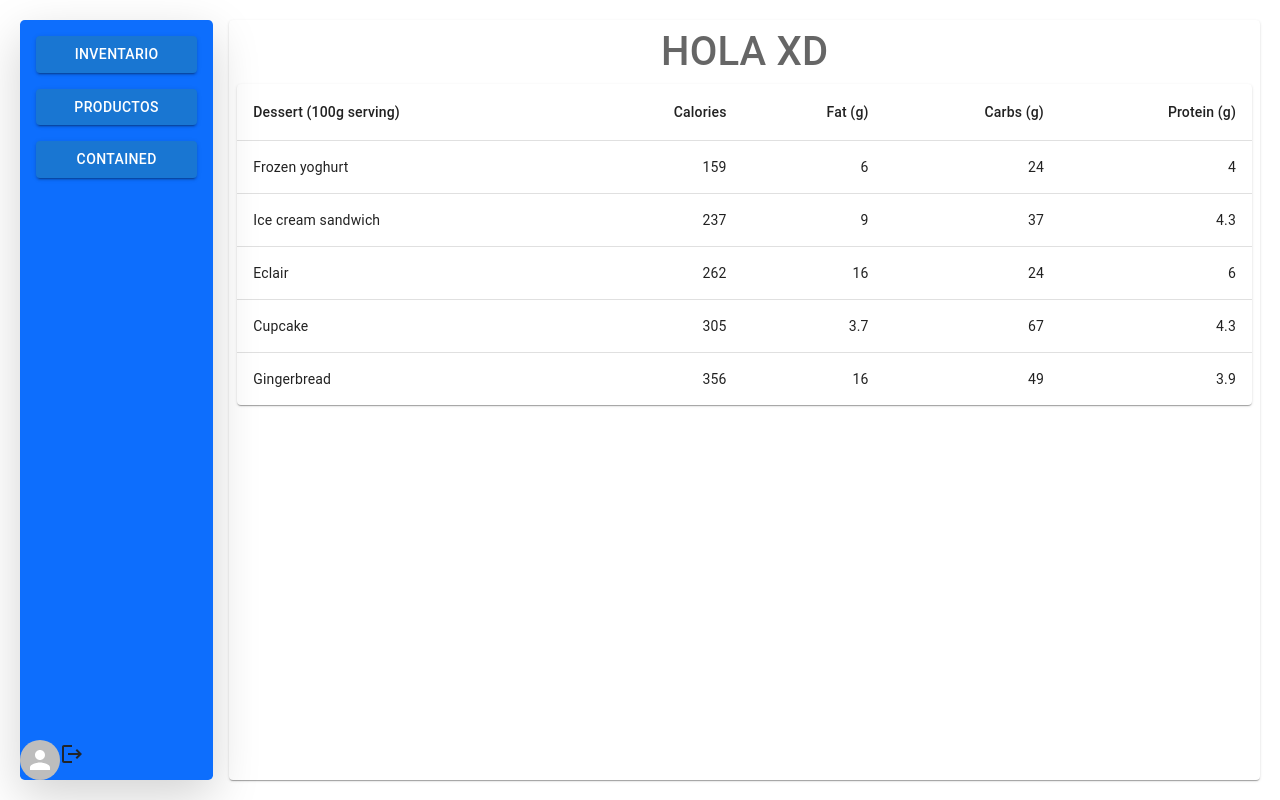
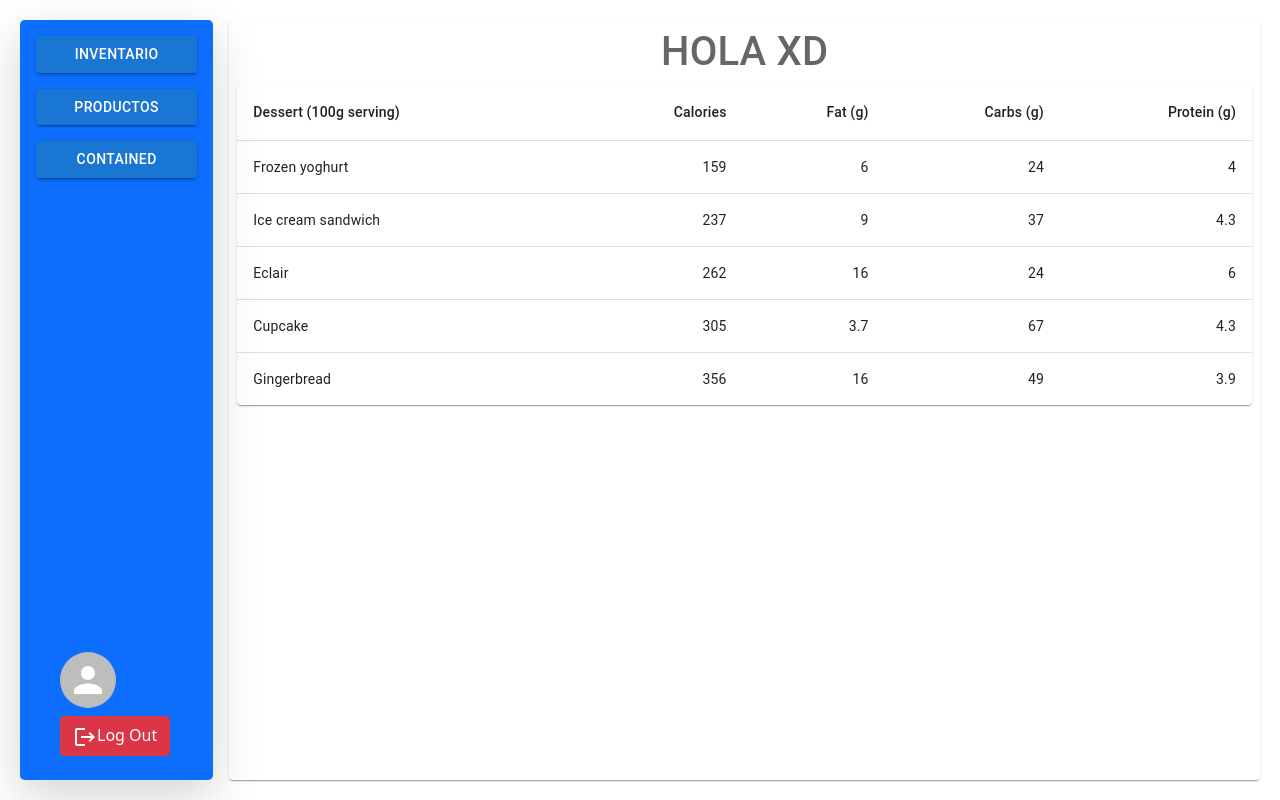
Before and after one commit to MEME-DEVELOP/FrontEnd, a React (Create React App) app in the folder meme-front/: page / in a window 1280 px wide. Built offline with nearby package versions, Linux system fonts and the light colour scheme.

Commit message:
Loggout Button y avatar

```diff
--- a/meme-front/src/components/LeftNavBar.jsx
+++ b/meme-front/src/components/LeftNavBar.jsx
@@ -3,8 +3,7 @@ import "./LeftNavBar.css";
 import Stack from '@mui/material/Stack';
 import Button from '@mui/material/Button';
 import { Avatar, Grid } from "@mui/material";
-import LogoutIcon from '@mui/icons-material/Logout';
-
+import LogoutButton from "./LogoutButton";
 
 class LeftNavBar extends React.Component{
 
@@ -19,13 +18,13 @@ class LeftNavBar extends React.Component{
 
 
                 </Stack>
-                <div class = 'position-absolute bottom-0 start-0'>
+                <div class = 'position-absolute bottom-0 start-0 m-4'>
                     <Grid container>
-                        <Grid item>
-                            <Avatar></Avatar>
+                        <Grid item class ="ms-3">
+                            <Avatar sx = {{width: 56, height: 56}}></Avatar>
                         </Grid>
-                        <Grid item>
-                            <LogoutIcon />
+                        <Grid item class ="ms-3 mt-2">
+                            <LogoutButton />
                         </Grid>
                     </Grid>
                 </div>
--- /dev/null
+++ b/meme-front/src/components/LogoutButton.jsx
@@ -0,0 +1,28 @@
+
+import React from 'react';
+import { useAuth0 } from '@auth0/auth0-react';
+import Button from '@mui/material/Button';
+import LogoutIcon from '@mui/icons-material/Logout';
+
+
+const LogoutButton = () => {
+  const { logout } = useAuth0();
+  return (
+
+
+      <button class="btn btn-danger " onClick={() =>
+            logout({
+            returnTo: window.location.origin,
+            })
+        }>
+
+        <LogoutIcon/>
+        Log Out
+
+      </button>
+
+
+  );
+};
+
+export default LogoutButton;
```
Also changed, not shown: meme-front/src/components/LoginButton.jsx (added, +16 -0 lines).
